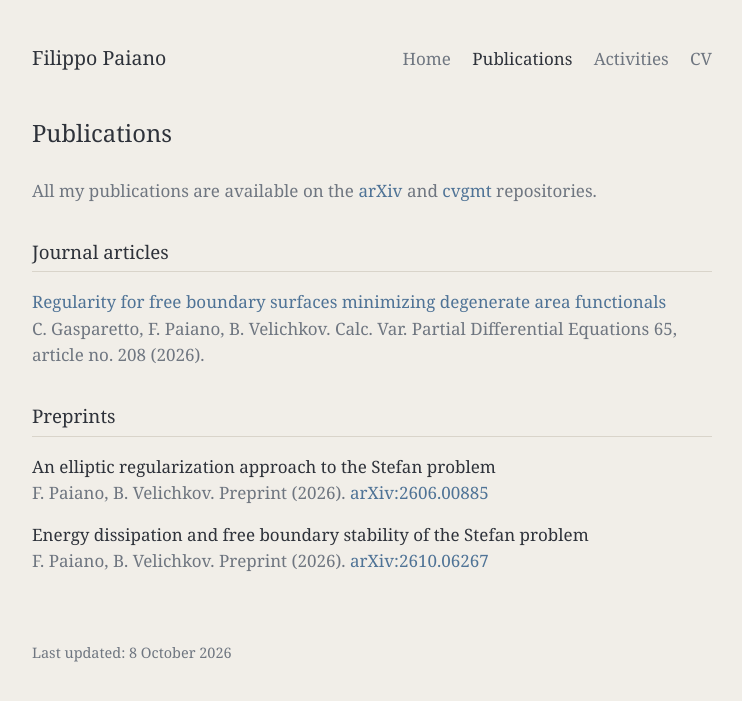
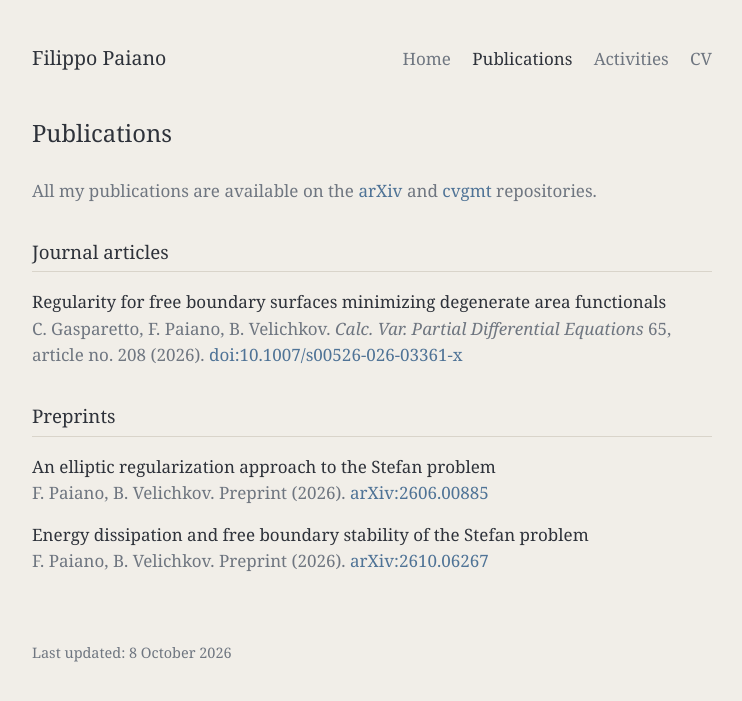
Before and after one commit to filippo-paiano/filippo-paiano.github.io, a Jekyll site: the page built from publications/index.md, in a window 1280 px wide. Shown: the top 701 px of the page, without its empty margins (268-1010 px from the left). Built offline with Jekyll 4.4.1, drawn with Linux system fonts in a browser that asks for light colours.

Commit message:
Links to department and professors, uniform publications
* Links to department and professors, uniform publication format, CV out of contact card

Co-Authored-By: Claude Sonnet 5.5 <noreply@anthropic.com>
Claude-Session: https://claude.ai/code/session_018UZrciDP6T6e3sJ4zKnGfe

* Department link only in the contact card

Co-Authored-By: Claude Sonnet 5.5 <noreply@anthropic.com>
Claude-Session: https://claude.ai/code/session_018UZrciDP6T6e3sJ4zKnGfe

---------

Co-authored-by: Claude <noreply@anthropic.com>

```diff
--- a/_config.yml
+++ b/_config.yml
@@ -10,6 +10,7 @@ author:
   name: "Filippo Paiano"
   position: "PhD student in Mathematics"
   affiliation: "Department of Mathematics, University of Pisa"
+  affiliation_url: "https://www.dm.unipi.it/"
   photo: ""                      # optional, e.g. /assets/photo.jpg
   office: "Office 320, first floor"
   address: "Largo Bruno Pontecorvo, 5, Pisa, Italy"
--- a/_data/publications.yml
+++ b/_data/publications.yml
@@ -1,4 +1,4 @@
-# One entry per item. Fields: title, authors, venue, year, type (article | preprint), link (optional), arxiv (optional, e.g. 2606.00885).
+# One entry per item. Fields: title, authors, venue, year, type (article | preprint), doi (optional), arxiv (optional, e.g. 2606.00885). venue accepts Markdown..
 - title: "Energy dissipation and free boundary stability of the Stefan problem"
   authors: "F. Paiano, B. Velichkov"
   venue: "Preprint"
@@ -13,7 +13,7 @@
   arxiv: "2606.00885"
 - title: "Regularity for free boundary surfaces minimizing degenerate area functionals"
   authors: "C. Gasparetto, F. Paiano, B. Velichkov"
-  venue: "Calc. Var. Partial Differential Equations 65, article no. 208"
+  venue: "*Calc. Var. Partial Differential Equations* 65, article no. 208"
   year: 2026
   type: article
-  link: "https://doi.org/10.1007/s00526-026-03361-x"
+  doi: "10.1007/s00526-026-03361-x"
--- a/publications/index.md
+++ b/publications/index.md
@@ -13,8 +13,9 @@ title: Publications
 <ul class="voci">
   {% for p in items %}
   <li>
-    {% if p.link and p.link != "" %}<a href="{{ p.link }}">{{ p.title }}</a>{% else %}{{ p.title }}{% endif %}<br>
-    <span class="tenue">{{ p.authors }}. {{ p.venue }} ({{ p.year }}).</span>
+    {{ p.title }}<br>
+    <span class="tenue">{{ p.authors }}. {{ p.venue | markdownify | remove: "<p>" | remove: "</p>" | strip }} ({{ p.year }}).</span>
+    {% if p.doi and p.doi != "" %}<a href="https://doi.org/{{ p.doi }}">doi:{{ p.doi }}</a>{% endif %}
     {% if p.arxiv and p.arxiv != "" %}<a href="https://arxiv.org/abs/{{ p.arxiv }}">arXiv:{{ p.arxiv }}</a>{% endif %}
   </li>
   {% endfor %}
```
Also changed, not shown: _data/activities.yml (+5 -5 lines), cv/index.md (+2 -2 lines), index.md (+1 -2 lines).
